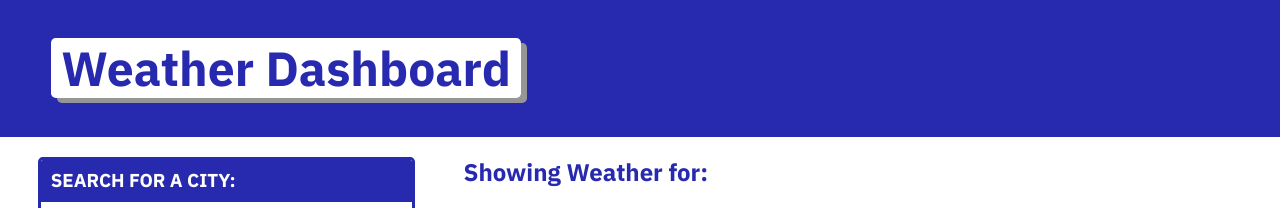
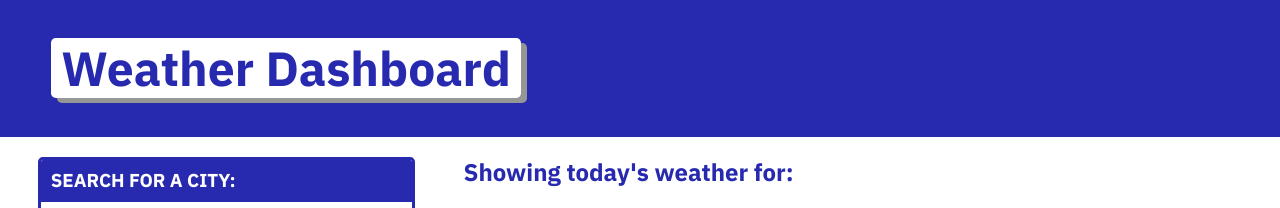
Before and after one commit to mtstall/five-day-weather-forecast, a plain HTML site: page index.html in a window 1280 px wide. Shown: the top 208 px of the page. Drawn offline with nearby package versions, Linux system fonts and the light colour scheme.

Commit message:
small html text change

```diff
--- a/index.html
+++ b/index.html
@@ -43,7 +43,7 @@
     </div>
 
     <div class="col-12 col-md-8">
-        <h2 class="subtitle">Showing Weather for:<span id="location-search-term"></span></h2>
+        <h2 class="subtitle">Showing today's weather for:<span id="location-search-term"></span></h2>
         <div id = "today-container" class="list-group flex-row">
         </div>
         <div id = "forecast-title" class = "list-group flex-row"></div>
```
